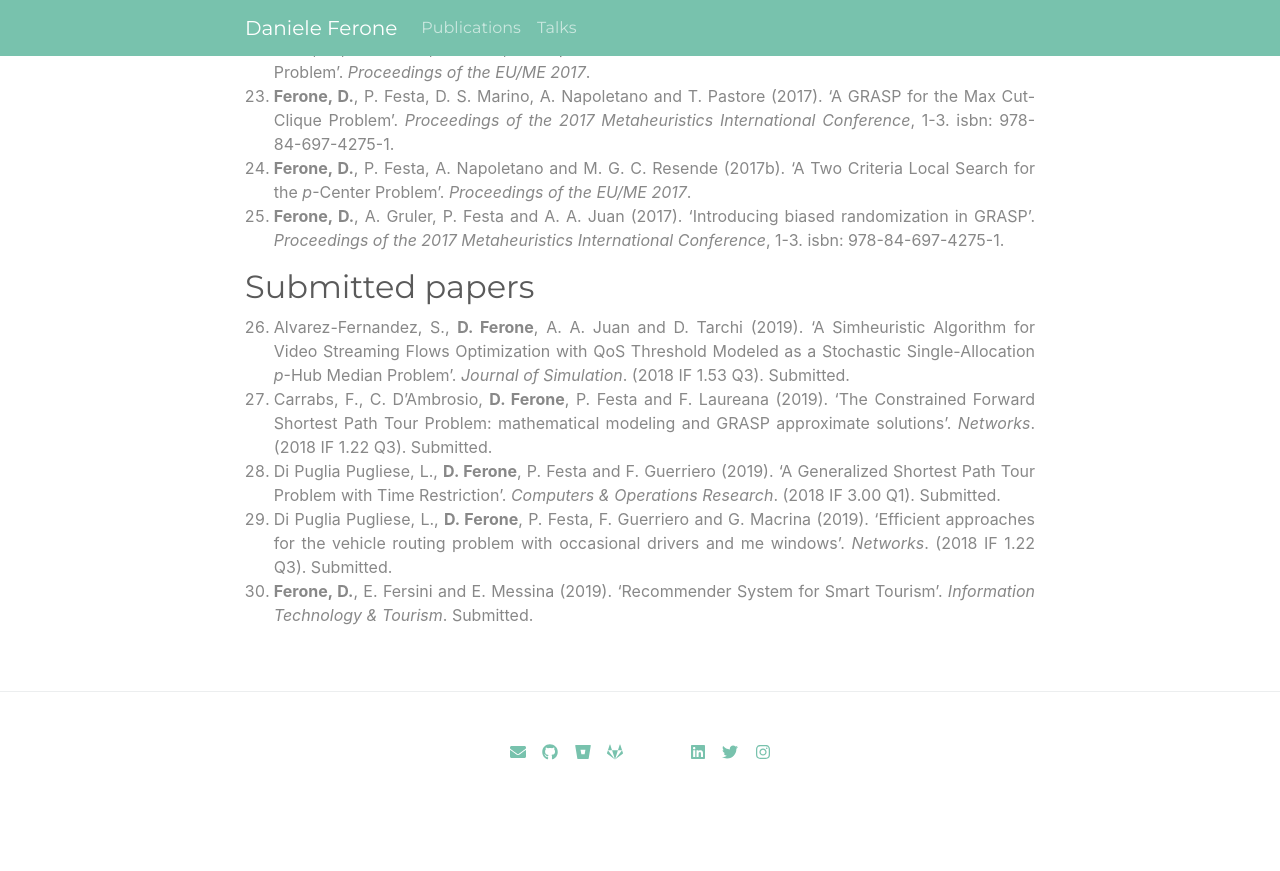
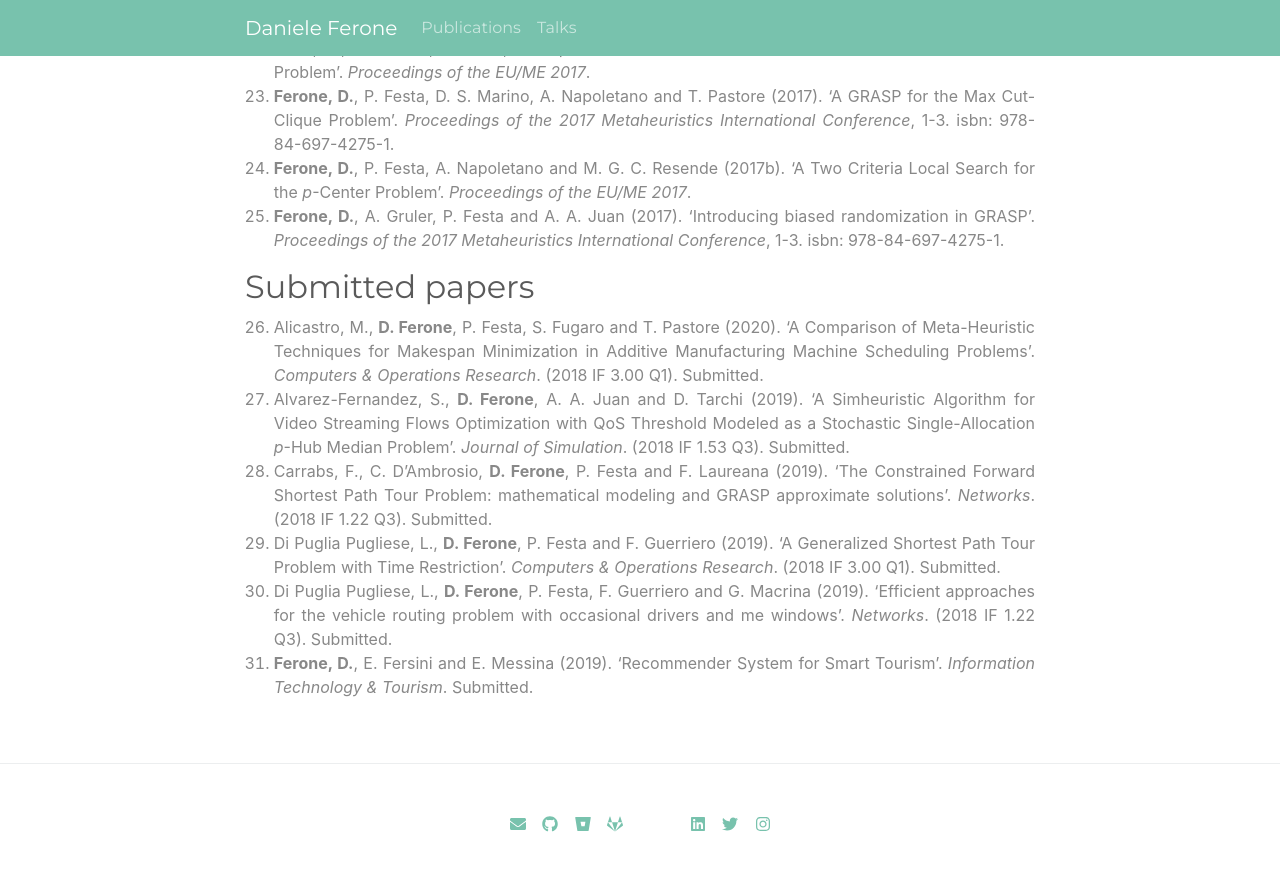
Before and after one commit to fdaniele85/fdaniele85.github.io, a Jekyll site: the page built from pages/publications.html, in a window 1280 px wide and 900 px high, scrolled down 1919 px. Shown: the top 871 px of the window. Built offline with Jekyll 4.4.1, drawn with Linux system fonts in a browser that asks for light colours; nearby versions of some CDN libraries; a style sheet for code colours, icons or effects is not loaded; before the commit the page ends 2747 px from its top, so only the background shows below that.

Commit message:
Submitted

```diff
--- a/pages/publications.html
+++ b/pages/publications.html
@@ -57,6 +57,7 @@ title: Publications
 
 <h2>Submitted papers</h2>
 <ol start="26">
+	<li>Alicastro, M., <strong>D. Ferone</strong>, P. Festa, S. Fugaro and T. Pastore (2020). ‘A Comparison of Meta-Heuristic Techniques for Makespan Minimization in Additive Manufacturing Machine Scheduling Problems’. <em>Computers & Operations Research</em>. (2018 IF 3.00 Q1). Submitted.</li>
 	<li>Alvarez-Fernandez, S., <strong>D. Ferone</strong>, A. A. Juan and D. Tarchi (2019). ‘A Simheuristic Algorithm for Video Streaming Flows Optimization with QoS Threshold Modeled as a Stochastic Single-Allocation <em>p</em>-Hub Median Problem’. <em>Journal of Simulation</em>. (2018 IF 1.53 Q3). Submitted.</li>
 	<li>Carrabs, F., C. D’Ambrosio, <strong>D. Ferone</strong>, P. Festa and F. Laureana (2019). ‘The Constrained Forward Shortest Path Tour Problem: mathematical modeling and GRASP approximate solutions’. <em>Networks</em>. (2018 IF 1.22 Q3). Submitted.</li>
 	<li>Di Puglia Pugliese, L., <strong>D. Ferone</strong>, P. Festa and F. Guerriero (2019). ‘A Generalized Shortest Path Tour Problem with Time Restriction’. <em>Computers & Operations Research</em>. (2018 IF 3.00 Q1). Submitted.</li>
```
